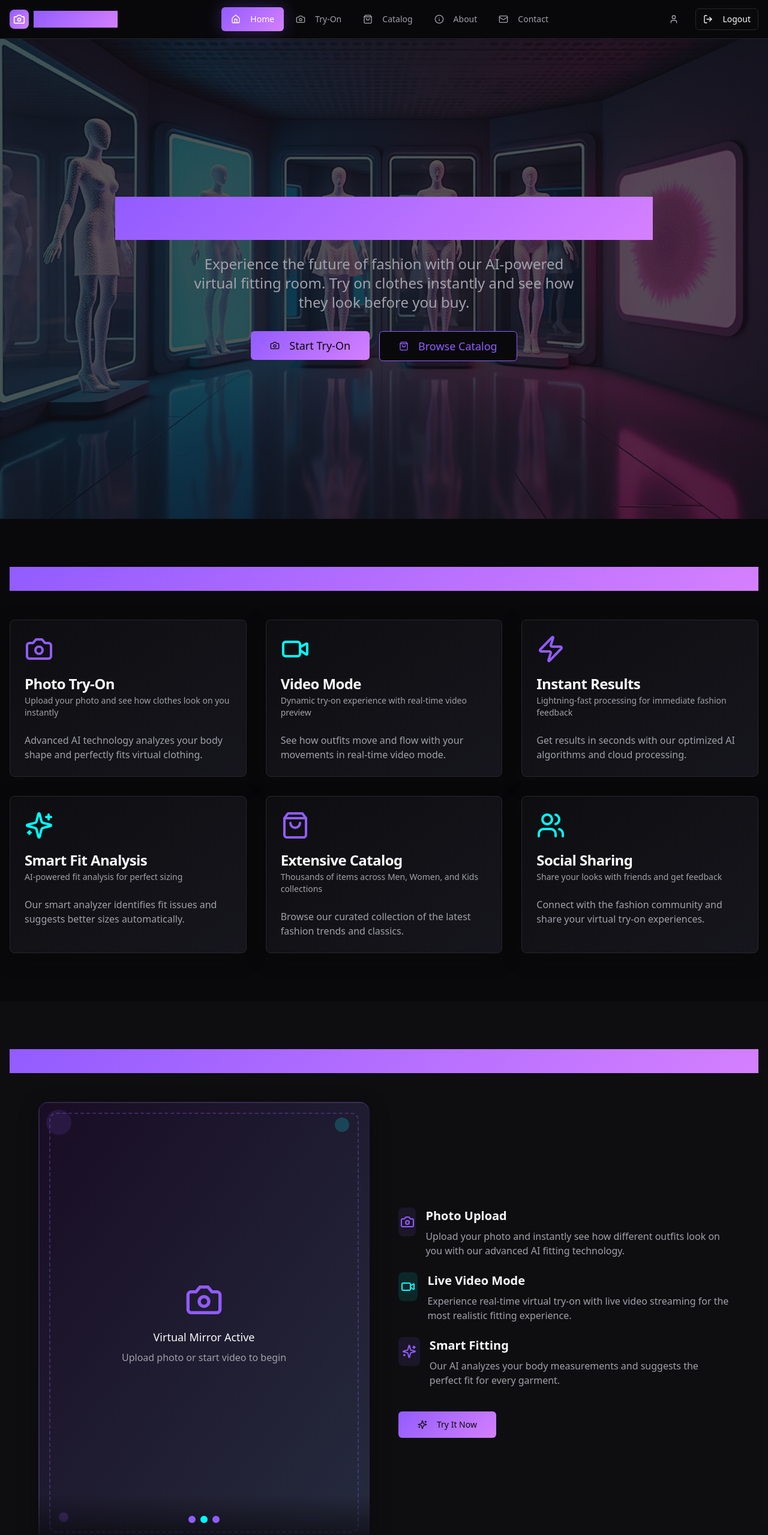
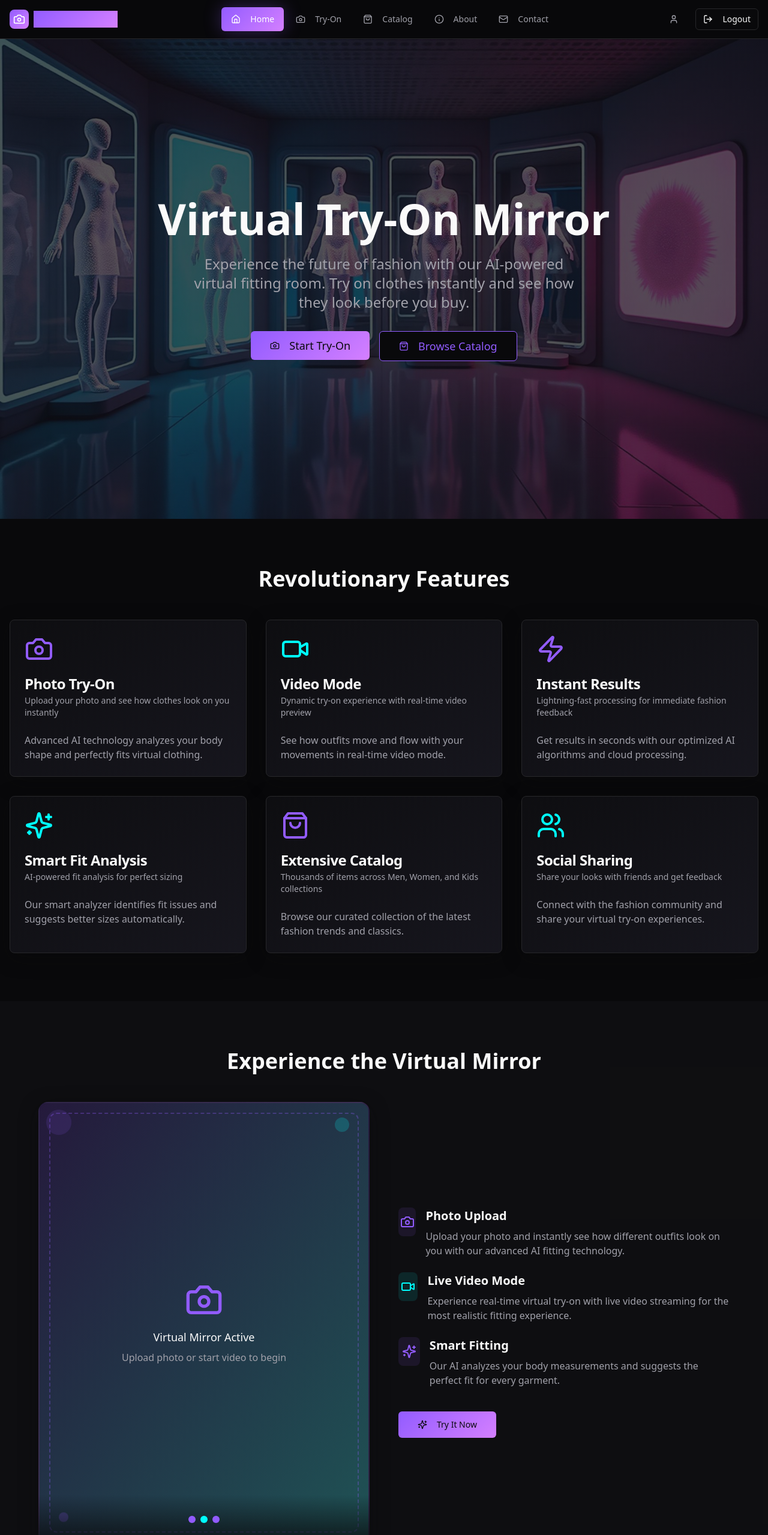
Before and after one commit to muthupandi-007/mirror, a React (Vite) app: page /home in a window 1280 px wide. Shown: the top 2559 px of the page at 60% size. Built offline with nearby package versions, Linux system fonts and the light colour scheme.

Commit message:
Update Home.tsx

```diff
--- a/src/pages/Home.tsx
+++ b/src/pages/Home.tsx
@@ -19,7 +19,7 @@ const Home = () => {
       >
         <div className="container px-4 py-20">
           <div className="max-w-4xl mx-auto">
-            <h1 className="text-5xl md:text-7xl font-bold mb-6 gradient-primary bg-clip-text text-transparent">
+            <h1 className="text-5xl md:text-7xl font-bold mb-6 text-foreground">
               Virtual Try-On Mirror
             </h1>
             <p className="text-xl md:text-2xl text-muted-foreground mb-8 max-w-2xl mx-auto">
@@ -47,7 +47,7 @@ const Home = () => {
       {/* Features Section */}
       <section className="py-20 bg-background">
         <div className="container px-4">
-          <h2 className="text-4xl font-bold text-center mb-12 gradient-primary bg-clip-text text-transparent">
+          <h2 className="text-4xl font-bold text-center mb-12 text-foreground">
             Revolutionary Features
           </h2>
           <div className="grid grid-cols-1 md:grid-cols-2 lg:grid-cols-3 gap-8">
@@ -147,7 +147,7 @@ const Home = () => {
       {/* Virtual Mirror Demo Section */}
       <section className="py-20 bg-muted/20">
         <div className="container px-4">
-          <h2 className="text-4xl font-bold text-center mb-12 gradient-primary bg-clip-text text-transparent">
+          <h2 className="text-4xl font-bold text-center mb-12 text-foreground">
             Experience the Virtual Mirror
           </h2>
           <div className="max-w-6xl mx-auto">
@@ -155,7 +155,7 @@ const Home = () => {
               {/* Mirror Interface */}
               <div className="relative">
                 <div className="aspect-[3/4] bg-gradient-to-br from-background to-muted border-2 border-primary/20 rounded-2xl shadow-card overflow-hidden">
-                  <div className="h-full bg-gradient-to-br from-purple-900/20 to-blue-900/20 flex items-center justify-center relative">
+                  <div className="h-full bg-gradient-to-br from-primary/20 to-accent/20 flex items-center justify-center relative">
                     <div className="absolute inset-4 border-2 border-dashed border-primary/30 rounded-xl flex items-center justify-center">
                       <div className="text-center">
                         <Camera className="h-16 w-16 text-primary mx-auto mb-4 animate-pulse" />
```
